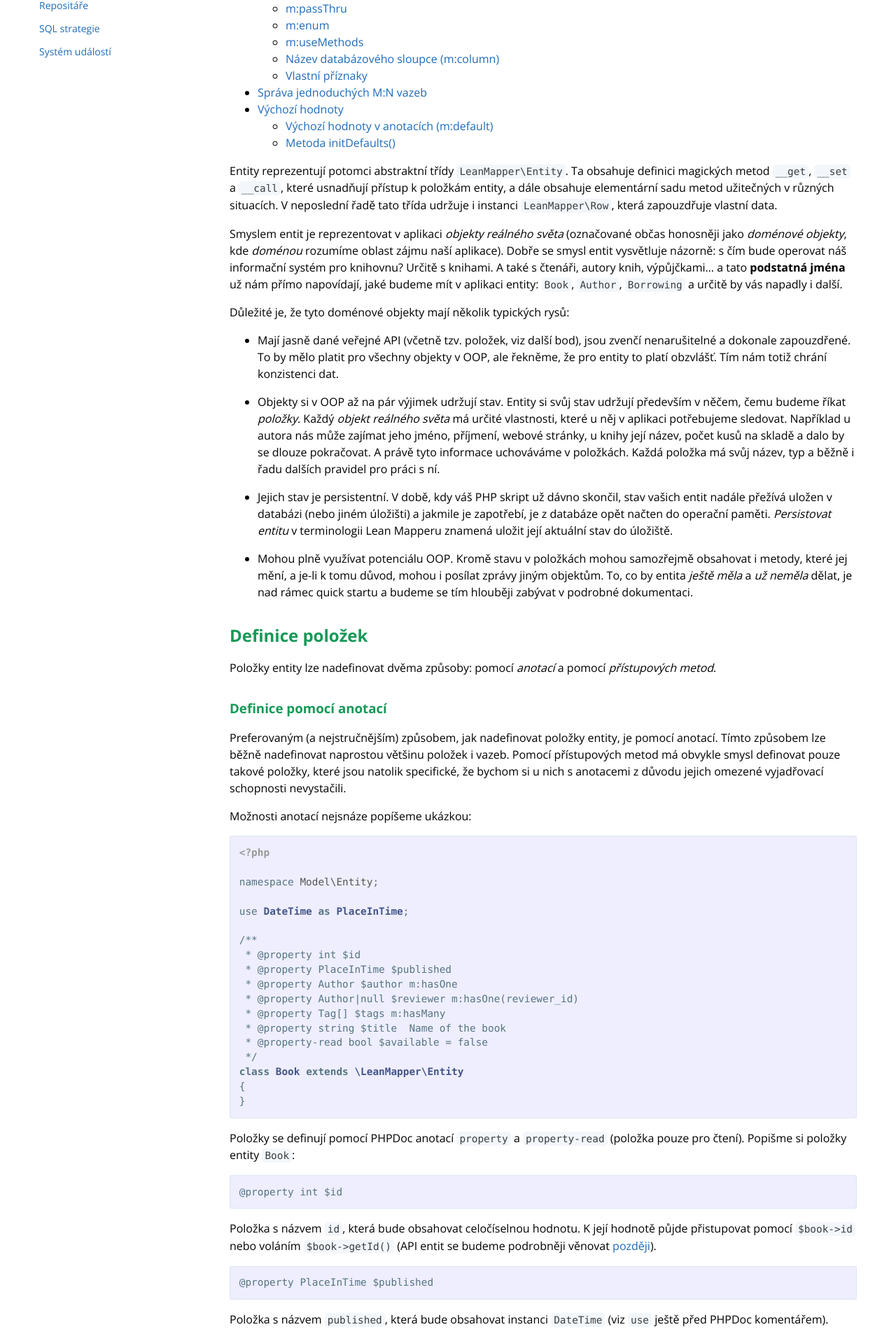
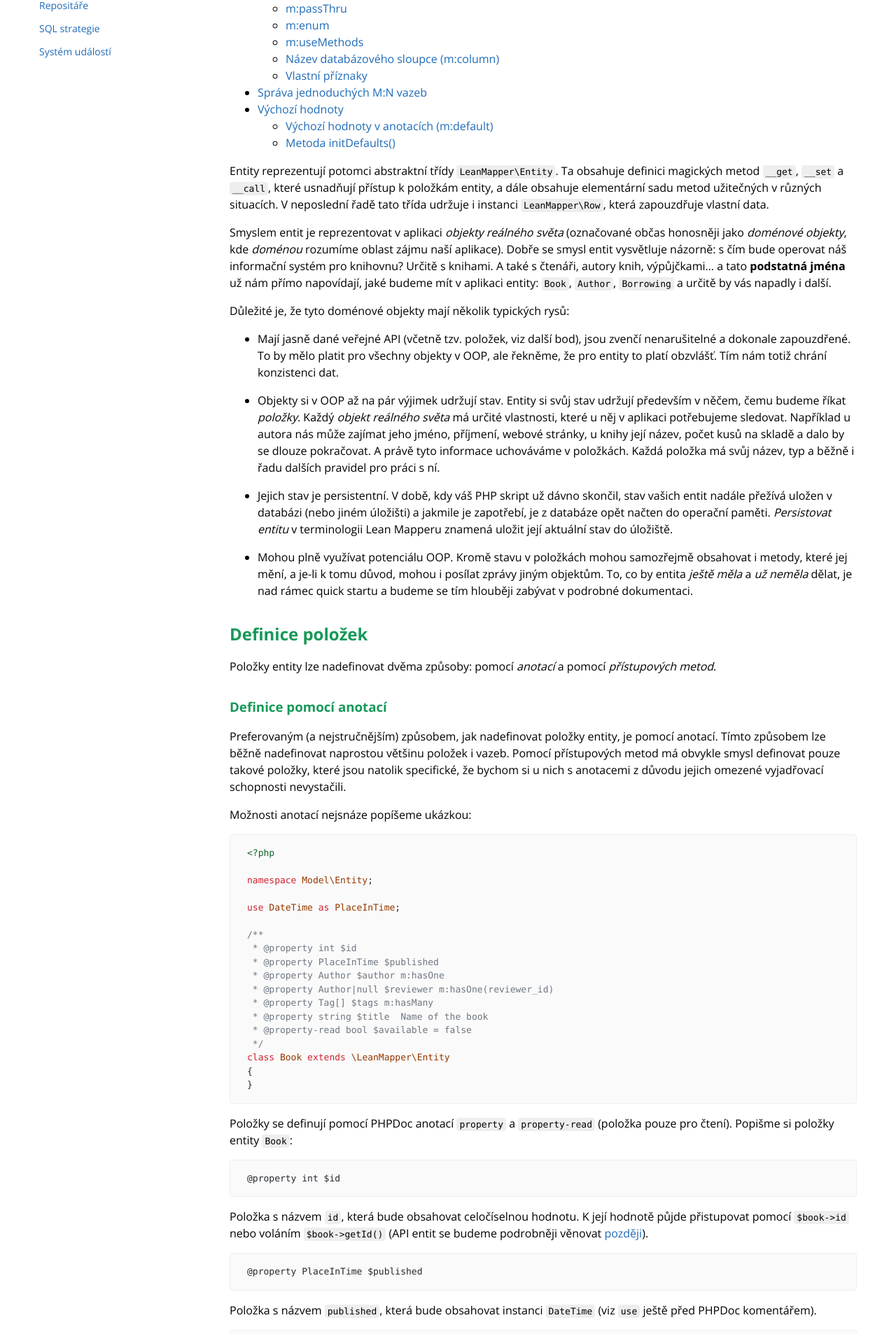
Before and after one commit to LeanMapper/LeanMapper.github.io, a Jekyll site: the page built from cs/docs/entity.md, in a window 1280 px wide. Shown: the part 446-2352 px from the top of the page at 70% size. Built offline with Jekyll 4.4.1, drawn with Linux system fonts in a browser that asks for light colours.

Commit message:
CSS: updated syntax highlighting

```diff
--- a/_sass/_mainContent.scss
+++ b/_sass/_mainContent.scss
@@ -32,10 +32,10 @@
 .main-content code {
 	padding: 2px 4px;
 	font-family: Consolas, "Liberation Mono", Menlo, Courier, monospace;
-	font-size: 0.9rem;
-	color: #383e41;
-	background-color: #f3f6fa;
-	border-radius: 0.3rem;
+	font-size: 0.8125rem;
+	color: #000;
+	background-color: #eee;
+	border-radius: 0.25rem;
 }
 
 .main-content pre {
@@ -43,9 +43,7 @@
 	margin-top: 0;
 	margin-bottom: 1rem;
 	font: 1rem Consolas, "Liberation Mono", Menlo, Courier, monospace;
-	color: #567482;
 	word-wrap: normal;
-	background-color: #f3f6fa;
 	border: solid 1px #dce6f0;
 	border-radius: 0.3rem;
 }
@@ -53,8 +51,8 @@
 .main-content pre > code {
 	padding: 0;
 	margin: 0;
-	font-size: 0.9rem;
-	color: #567482;
+	font-size: 0.8125rem;
+	color: #24292f;
 	word-break: normal;
 	white-space: pre;
 	background: transparent;
@@ -72,11 +70,13 @@
 
 .main-content .highlight pre,
 .main-content pre {
-	padding: 0.8rem;
+	padding: 1rem 1.5rem;
 	overflow: auto;
-	font-size: 0.9rem;
-	line-height: 1.45;
-	border-radius: 0.3rem;
+	font-size: 0.8125rem;
+	line-height: 1.5;
+	background: #fafafa;
+	border-color: #eee;
+	border-radius: 0.25rem;
 }
 
 .main-content pre code,
--- a/_sass/_syntax-highlighting.scss
+++ b/_sass/_syntax-highlighting.scss
@@ -5,18 +5,15 @@
     background: #fff;
     @extend %vertical-rhythm;
 
-    .highlighter-rouge & {
-      background: #eef;
-    }
-
-    .c     { color: #998; font-style: italic } // Comment
+    .c     { color: #6e7781; font-style: italic } // Comment
     .err   { color: #a61717; background-color: #e3d2d2 } // Error
-    .k     { font-weight: bold } // Keyword
-    .o     { font-weight: bold } // Operator
-    .cm    { color: #998; font-style: italic } // Comment.Multiline
-    .cp    { color: #999; font-weight: bold } // Comment.Preproc
-    .c1    { color: #998; font-style: italic } // Comment.Single
-    .cs    { color: #999; font-weight: bold; font-style: italic } // Comment.Special
+    .k     { color: #cf222e; font-weight: normal } // Keyword
+    .o     { font-weight: normal } // Operator
+    .cm    { color: #6e7781; } // Comment.Multiline
+    .cp    { color: #116329; } // Comment.Preproc
+    .c1    { color: #6e7781; } // Comment.Single
+    .cd    { color: #6e7781; }
+    .cs    { color: #6e7781; font-style: italic } // Comment.Special
     .gd    { color: #000; background-color: #fdd } // Generic.Deleted
     .gd .x { color: #000; background-color: #faa } // Generic.Deleted.Specific
     .ge    { font-style: italic } // Generic.Emph
@@ -26,42 +23,44 @@
     .gi .x { color: #000; background-color: #afa } // Generic.Inserted.Specific
     .go    { color: #888 } // Generic.Output
     .gp    { color: #555 } // Generic.Prompt
-    .gs    { font-weight: bold } // Generic.Strong
+    .gs    { font-weight: normal } // Generic.Strong
     .gu    { color: #aaa } // Generic.Subheading
     .gt    { color: #a00 } // Generic.Traceback
-    .kc    { font-weight: bold } // Keyword.Constant
-    .kd    { font-weight: bold } // Keyword.Declaration
-    .kp    { font-weight: bold } // Keyword.Pseudo
-    .kr    { font-weight: bold } // Keyword.Reserved
-    .kt    { color: #458; font-weight: bold } // Keyword.Type
+    .kn    { color: #cf222e }
+    .kc    { color: #cf222e } // Keyword.Constant
+    .kd    { color: #cf222e } // Keyword.Declaration
+    .kp    { font-weight: normal } // Keyword.Pseudo
+    .kr    { font-weight: normal } // Keyword.Reserved
+    .kt    { color: inherit; } // Keyword.Type
     .m     { color: #099 } // Literal.Number
     .s     { color: #d14 } // Literal.String
+    .n    { color: #6f42c1 }
     .na    { color: #008080 } // Name.Attribute
-    .nb    { color: #0086B3 } // Name.Builtin
-    .nc    { color: #458; font-weight: bold } // Name.Class
-    .no    { color: #008080 } // Name.Constant
+    .nb    { color: inherit } // Name.Builtin
+    .nc    { color: #953800 } // Name.Class
+    .no    { color: #0550ae } // Name.Constant
     .ni    { color: #800080 } // Name.Entity
-    .ne    { color: #900; font-weight: bold } // Name.Exception
-    .nf    { color: #900; font-weight: bold } // Name.Function
-    .nn    { color: #555 } // Name.Namespace
+    .ne    { color: #900 } // Name.Exception
+    .nf    { color: #6f42c1 } // Name.Function
+    .nn    { color: #953800 } // Name.Namespace
     .nt    { color: #000080 } // Name.Tag
-    .nv    { color: #008080 } // Name.Variable
-    .ow    { font-weight: bold } // Operator.Word
+    .nv    { color: #0550ae } // Name.Variable
+    .ow    { font-weight: normal } // Operator.Word
     .w     { color: #bbb } // Text.Whitespace
-    .mf    { color: #099 } // Literal.Number.Float
-    .mh    { color: #099 } // Literal.Number.Hex
-    .mi    { color: #099 } // Literal.Number.Integer
-    .mo    { color: #099 } // Literal.Number.Oct
-    .sb    { color: #d14 } // Literal.String.Backtick
-    .sc    { color: #d14 } // Literal.String.Char
-    .sd    { color: #d14 } // Literal.String.Doc
-    .s2    { color: #d14 } // Literal.String.Double
-    .se    { color: #d14 } // Literal.String.Escape
-    .sh    { color: #d14 } // Literal.String.Heredoc
-    .si    { color: #d14 } // Literal.String.Interpol
-    .sx    { color: #d14 } // Literal.String.Other
+    .mf    { color: #0550ae } // Literal.Number.Float
+    .mh    { color: #0550ae } // Literal.Number.Hex
+    .mi    { color: #0550ae } // Literal.Number.Integer
+    .mo    { color: #0550ae } // Literal.Number.Oct
+    .sb    { color: #032f62 } // Literal.String.Backtick
+    .sc    { color: #032f62 } // Literal.String.Char
+    .sd    { color: #032f62 } // Literal.String.Doc
+    .s2    { color: #032f62 } // Literal.String.Double
+    .se    { color: #032f62 } // Literal.String.Escape
+    .sh    { color: #032f62 } // Literal.String.Heredoc
+    .si    { color: #032f62 } // Literal.String.Interpol
+    .sx    { color: #032f62 } // Literal.String.Other
     .sr    { color: #009926 } // Literal.String.Regex
-    .s1    { color: #d14 } // Literal.String.Single
+    .s1    { color: #032f62 } // Literal.String.Single
     .ss    { color: #990073 } // Literal.String.Symbol
     .bp    { color: #999 } // Name.Builtin.Pseudo
     .vc    { color: #008080 } // Name.Variable.Class
```
